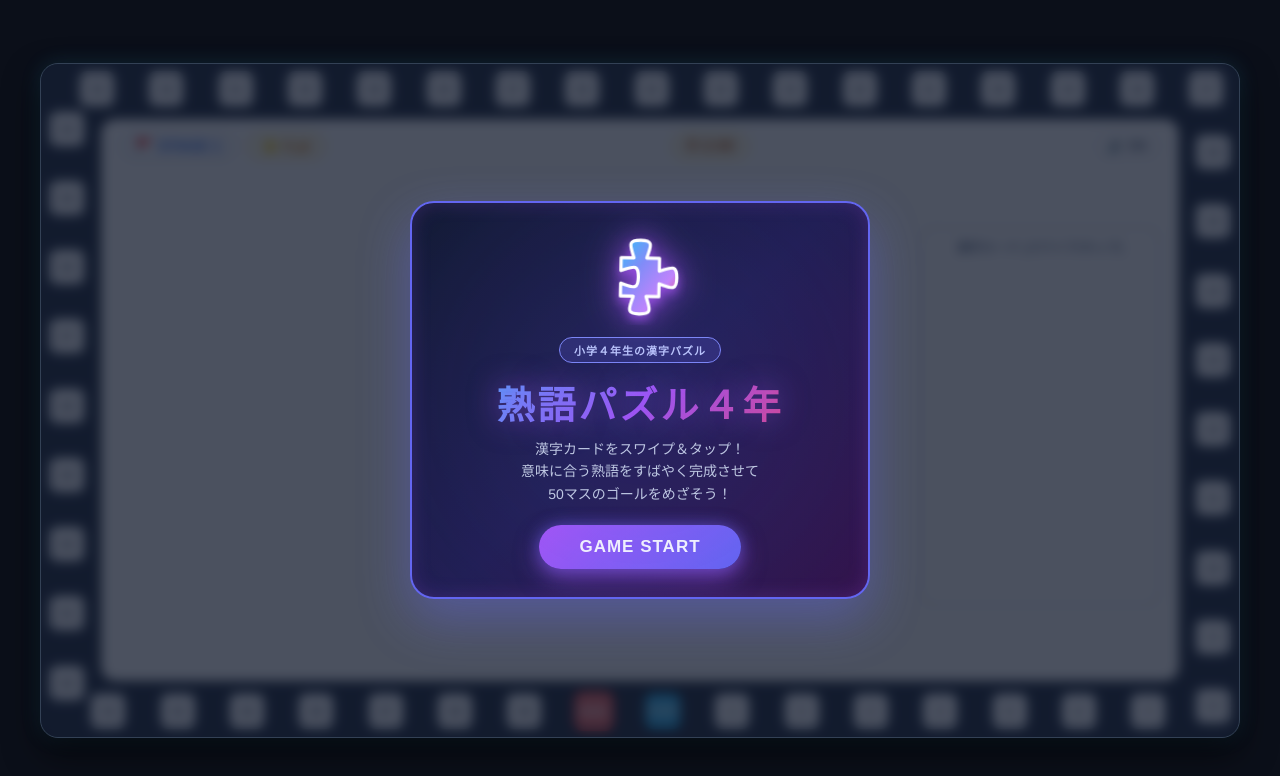
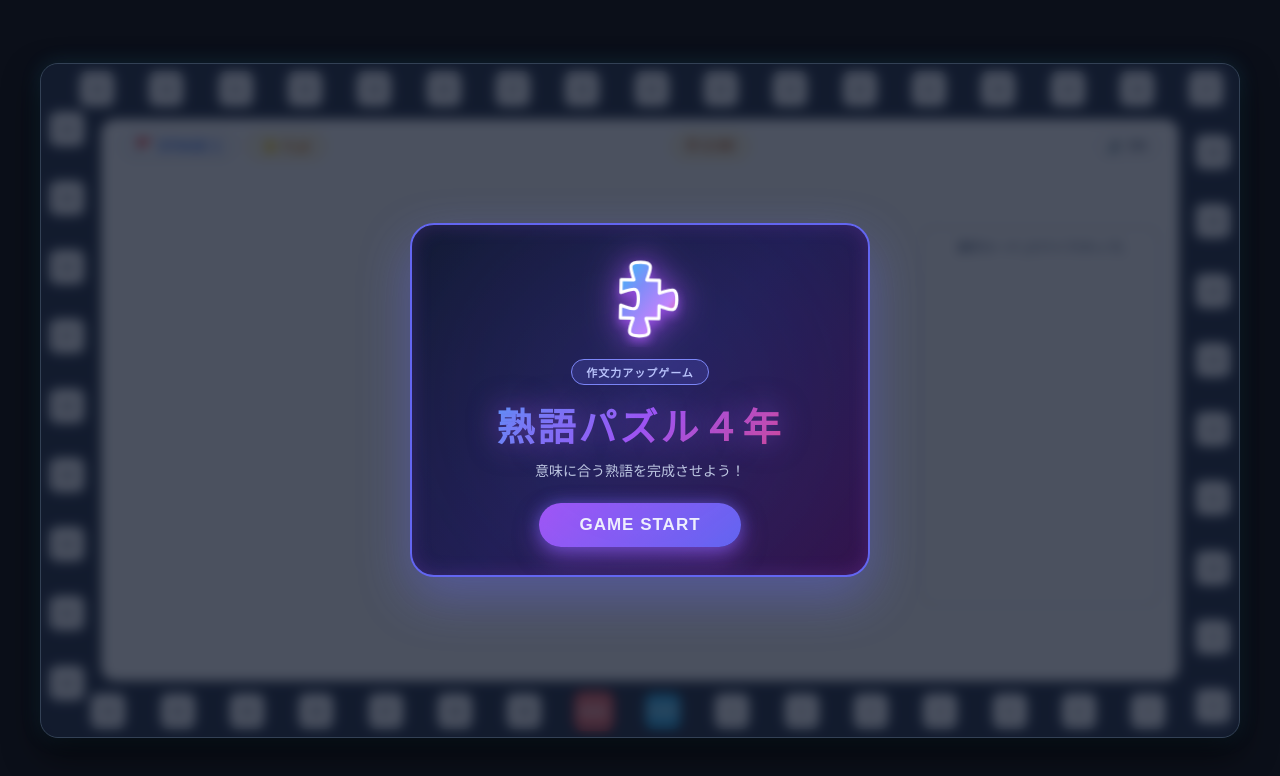
Before and after one commit to t044-050-ctrl/jukugo-puzzle-4nen, a plain HTML site: page index.html in a window 1280 px wide. Drawn offline with Linux system fonts and the light colour scheme.

Commit message:
Change hero badge and update description text
Updated the hero badge text and modified the description for clarity.

```diff
--- a/index.html
+++ b/index.html
@@ -2309,12 +2309,10 @@ function showStartModal() {
             fill="url(#puzzleGrad)" stroke="#ffffff" stroke-width="4" stroke-linejoin="round" filter="url(#puzzleGlow)"/>
         </svg>
       </div>
-      <div class="start-hero-badge">小学４年生の漢字パズル</div>
+      <div class="start-hero-badge">作文力アップゲーム</div>
       <h1 class="start-hero-title">熟語パズル４年</h1>
       <p class="start-hero-desc">
-        漢字カードをスワイプ＆タップ！<br>
-        意味に合う熟語をすばやく完成させて<br>
-        50マスのゴールをめざそう！
+        意味に合う熟語を完成させよう！
       </p>
       <button class="start-play-btn" onclick="startGameFromModal(this)">GAME START</button>
     </div>
```
